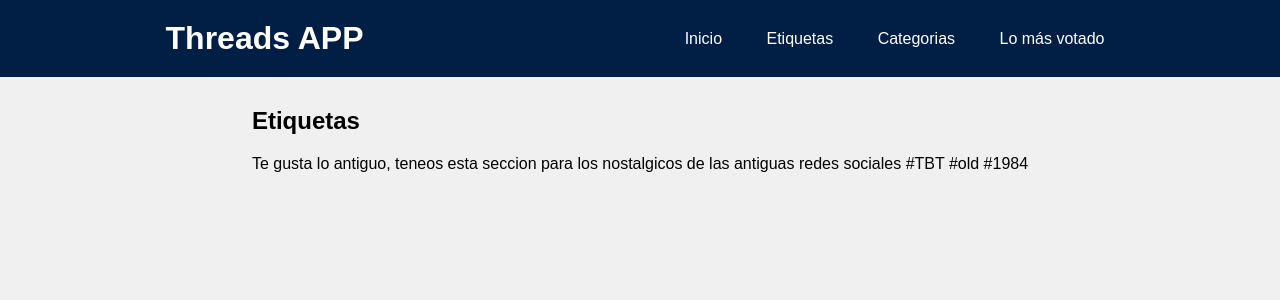
After one commit to drwnDrDev/Foro_Project, a Django app: page /tags/ in a window 1280 px wide. The commit adds this page. Shown: the top 300 px of the page. Run offline with Django 5.2, Linux system fonts and the light colour scheme.

Commit message:
Lunes festivo

```diff
--- a/FORO/FORO/urls.py
+++ b/FORO/FORO/urls.py
@@ -18,6 +18,11 @@ from django.contrib import admin
 from django.urls import path
 from categories.views import categories
 from home.views import *
+from users.views import *
+from votes.views import *
+from threads.views import *
+from tags.views import *
+from django.contrib.auth.views import LoginView, LogoutView
 from django.conf import settings
 from django.conf.urls.static import static
 
@@ -28,4 +33,13 @@ urlpatterns = [
     path('about', about),
     path('admin/', admin.site.urls),
     path('categories/', categories),
+    path('login/', LoginView.as_view(), name='login'),
+    path('logout/', LogoutView.as_view(), name='logout'),
+    path('votes/', votes, name='vote'),
+    path('tags/', tags, name='tags'),
+
+    path('threads/', threads, name='threads'),
+    path('thread/<int:id>/', thread, name='thread'),
+
+
 ]+ static(settings.STATIC_URL, document_root=settings.STATIC_ROOT)
--- a/FORO/categories/views.py
+++ b/FORO/categories/views.py
@@ -3,4 +3,5 @@ from django.http import HttpResponse
 
 # Create your views here.
 def categories(request):
-    return HttpResponse("Categories page")
+
+    return render(request,"categories.html")
--- /dev/null
+++ b/FORO/home/static/home/app.css
@@ -0,0 +1,68 @@
+:root {
+    --primary-color: #333;
+    --secondary-color: #0088ff;
+    --dark-color: #011f45;
+    --light-color: #f0f0f0;
+    --danger-color: #dc3545;
+    --success-color: #28a745;
+    --warning-color: #ffc107;
+    --info-color: #17a2b8;
+}
+
+body {
+    max-width: 100%;
+    font-family: Arial, sans-serif;
+    margin: 0;
+    padding: 0;
+    background-color: #f0f0f0;
+}
+h1 {
+    background-color: var(--dark-color);
+    color: #fff;
+    padding: 10px;
+    margin: 0;
+}
+p {
+    padding: 10px;
+}
+header {
+    display: flex;
+    justify-content: space-around;
+    align-items: center;
+    background-color: var(--dark-color);
+    color: #fff;
+    padding: 10px;
+    margin-bottom: 10px;
+}
+nav ul {
+    list-style: none;
+    padding: 0;
+    margin: 0;
+    background-color:var(--dark-color);
+    text-align: center;
+}
+nav ul li {
+    display: inline;
+}
+nav ul li a {
+    color: #fff;
+    text-decoration: none;
+    padding: 10px 20px;
+    display: inline-block;
+}
+nav ul li a:hover {
+    background-color: var(--secondary-color);
+    border-radius: 5px;
+}
+main {
+    display: flex;
+    justify-content: space-around;
+    flex-wrap: wrap;
+}
+.am{
+    background-color: var(--dark-color);
+    color: azure;
+}
+.pm {
+background-color: #0088ff;
+}
--- a/FORO/tags/views.py
+++ b/FORO/tags/views.py
@@ -1,3 +1,5 @@
 from django.shortcuts import render
 
 # Create your views here.
+def tags(request):
+    return render(request,"tags.html")
--- a/FORO/templates/home/index.html
+++ b/FORO/templates/home/index.html
@@ -8,5 +8,5 @@
     <main class={{jornada}}>
     <p>La aplicacion de hilos que remplazara a Twitter,True y Thereads</p>
     <img src="{% static 'home/Classes.jpg' %}" alt="Threads APP">
-
+    </main>
 {% endblock %}
--- a/FORO/templates/layouts/app.html
+++ b/FORO/templates/layouts/app.html
@@ -4,7 +4,7 @@
     <meta charset="utf-8">
     <meta name="viewport" content="width=device-width, initial-scale=1">
     {% load static %}
-    <link rel="stylesheet" href="{% static 'home/style.css' %}">
+    <link rel="stylesheet" href="{% static 'home/app.css' %}">
     <title>Thereads APP</title>
 </head>
 <body>
@@ -12,9 +12,10 @@
     <h1>Threads APP</h1>
     <nav>
         <ul>
-            <li><a href="/">Inicio</a></li>
-            <li><a href="/about">Acerca de</a></li>
-            <li><a href="/contact">Contacto</a></li>
+            <li><a href="/threads">Inicio</a></li>
+            <li><a href="/tags">Etiquetas</a></li>
+            <li><a href="/categories">Categorias</a></li>
+            <li><a href="/votes">Lo más votado</a></li>
         </ul>
     </nav>
     </header>
--- /dev/null
+++ b/FORO/templates/tags.html
@@ -0,0 +1,9 @@
+{% extends "layouts/app.html" %}
+{% block title %}Etiquetas{% endblock %}
+{% block content %}
+        <section>
+        <h2>Etiquetas</h2>
+        Te gusta lo antiguo, teneos esta seccion para los nostalgicos de las antiguas redes sociales
+        <span>#TBT</span><span> #old</span><span> #1984</span>
+        </section>
+{% endblock %}
--- a/FORO/threads/views.py
+++ b/FORO/threads/views.py
@@ -1,3 +1,8 @@
 from django.shortcuts import render
 
 # Create your views here.
+def threads(request):
+    return render(request,"threads.html")
+def thread(request):
+
+    return render(request,"threads.html",{"thread":request.thread})
--- a/FORO/votes/views.py
+++ b/FORO/votes/views.py
@@ -1,3 +1,4 @@
 from django.shortcuts import render
 
-# Create your views here.
+def votes(request):
+    return render(request,"votes.html")
```
Also changed, not shown: FORO/categories/categories.html (deleted, +0 -35 lines), FORO/templates/categories.html (added, +7 -0 lines), FORO/templates/threads.html (added, +7 -0 lines), FORO/templates/votes.html (added, +7 -0 lines), FORO/db.sqlite3, FORO/users/urls.py (added).
